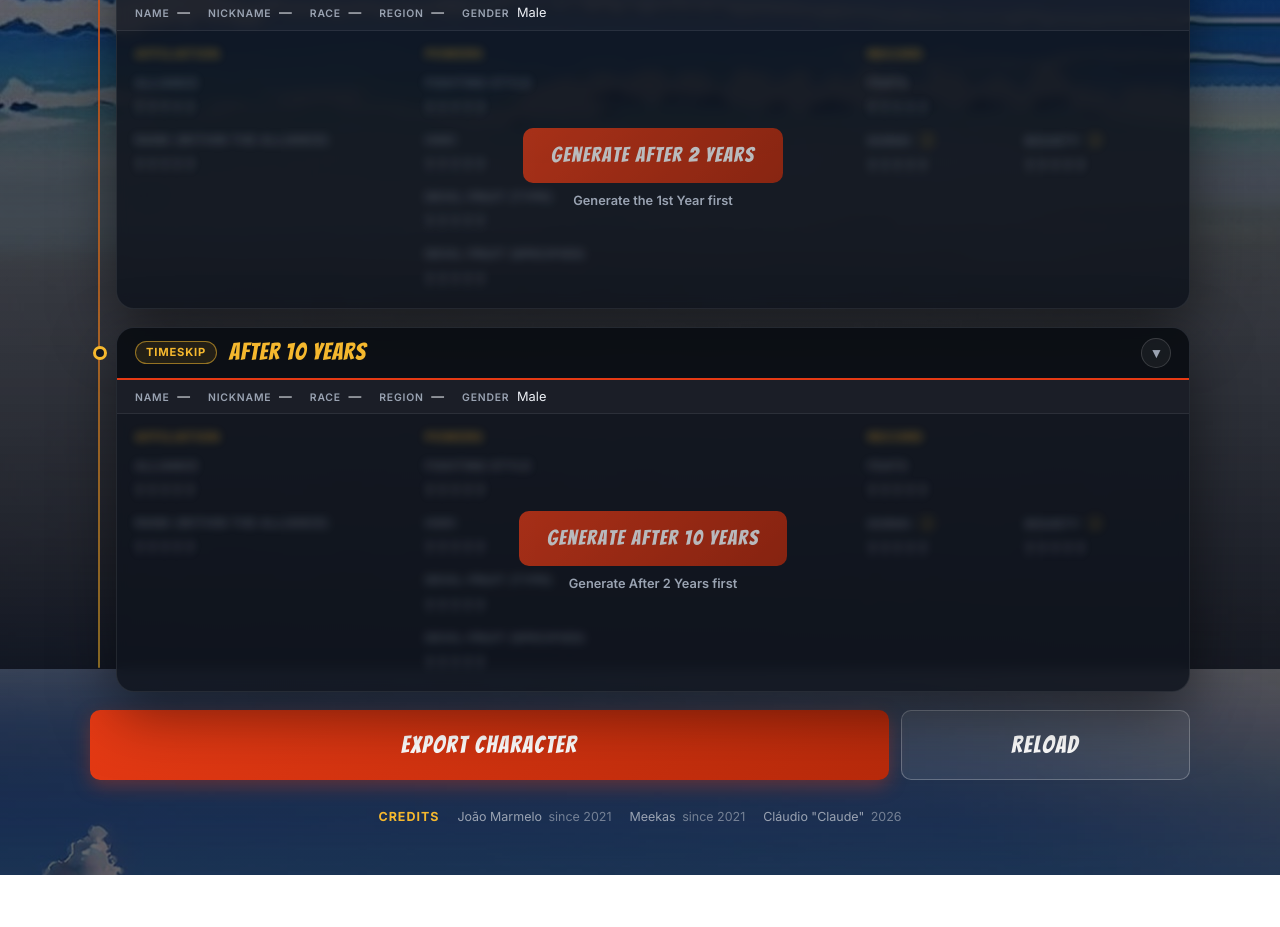
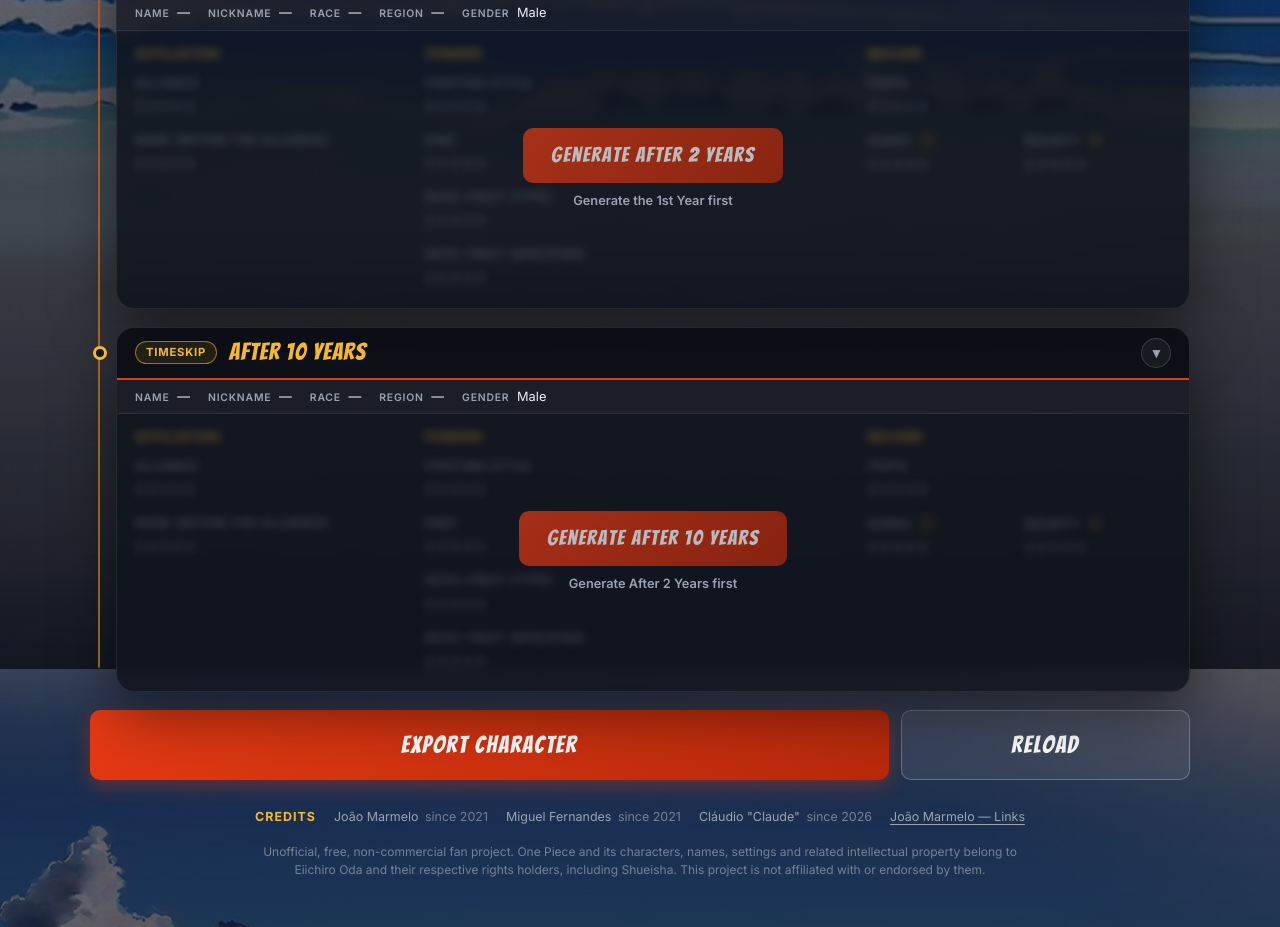
Before and after one commit to Marmlo/OPRCG, a plain HTML site: page index.html in a window 1280 px wide. Shown: the part 931-1858 px from the top of the page. Before the commit the page ends 1806 px from the top, so only its background shows below. Drawn offline with nearby package versions, Linux system fonts and the light colour scheme.

Commit message:
Update index.html
Updated Footer on index page

```diff
--- a/index.html
+++ b/index.html
@@ -194,11 +194,17 @@
 		</div>
 	</main>
 
+	<style>
+		.credits .fan-disclaimer { max-width: 760px; margin: 12px auto 0; font-size: 0.75rem; line-height: 1.5; opacity: .7; text-align: center; }
+		.credits a { color: inherit; text-decoration: underline; text-underline-offset: 3px; }
+	</style>
 	<footer class="credits">
 		<span>Credits</span>
 		<span>João Marmelo <small>since 2021</small></span>
-		<span>Meekas <small>since 2021</small></span>
-		<span>Cláudio "Claude" <small>2026</small></span>
+		<span>Miguel Fernandes <small>since 2021</small></span>
+		<span>Cláudio "Claude" <small>since 2026</small></span>
+		<a href="https://linktr.ee/REPLACE_WITH_YOUR_USERNAME" target="_blank" rel="noopener noreferrer" aria-label="João Marmelo's Linktree">João Marmelo — Links</a>
+		<p class="fan-disclaimer">Unofficial, free, non-commercial fan project. One Piece and its characters, names, settings and related intellectual property belong to Eiichiro Oda and their respective rights holders, including Shueisha. This project is not affiliated with or endorsed by them.</p>
 	</footer>
 
 	<div id="fruit-modal" class="modal" hidden onclick="if (event.target === this) closeFruitInfo();">
```
